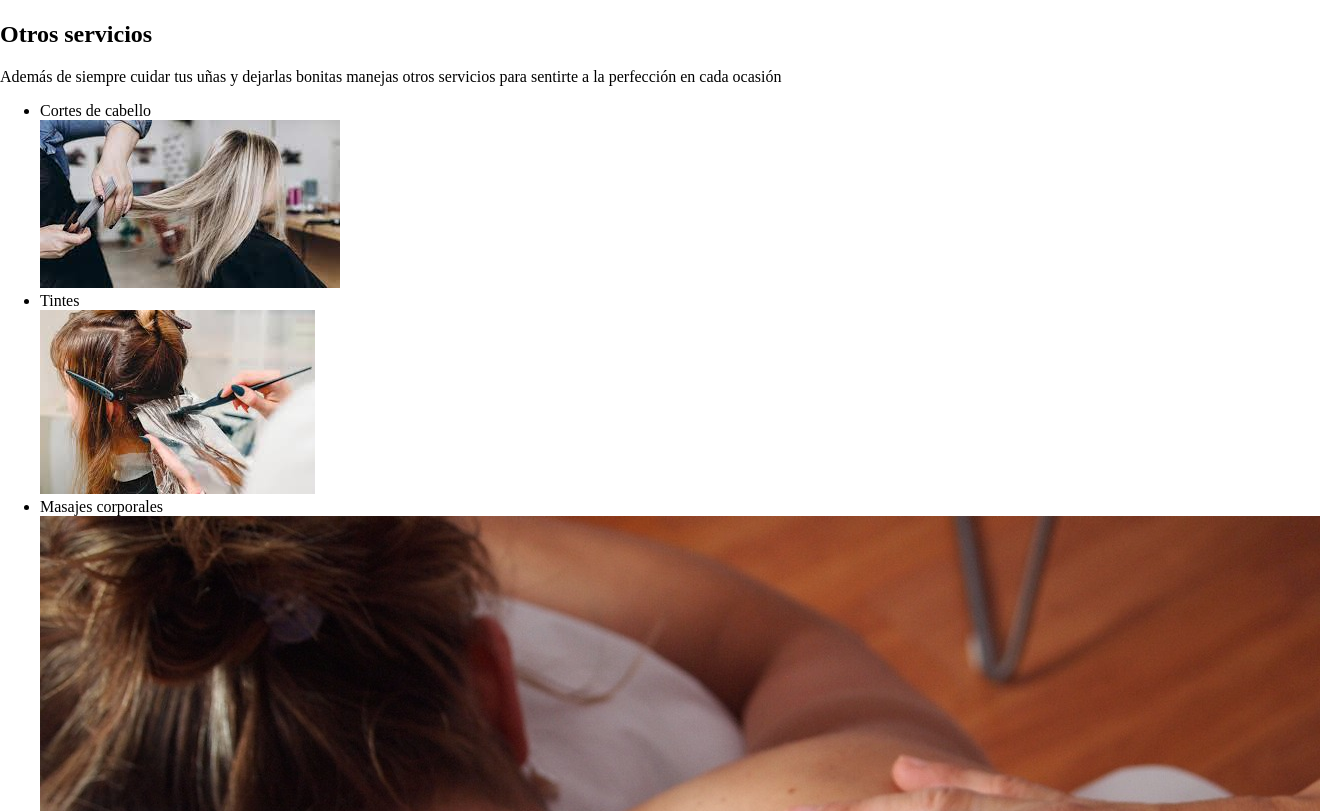
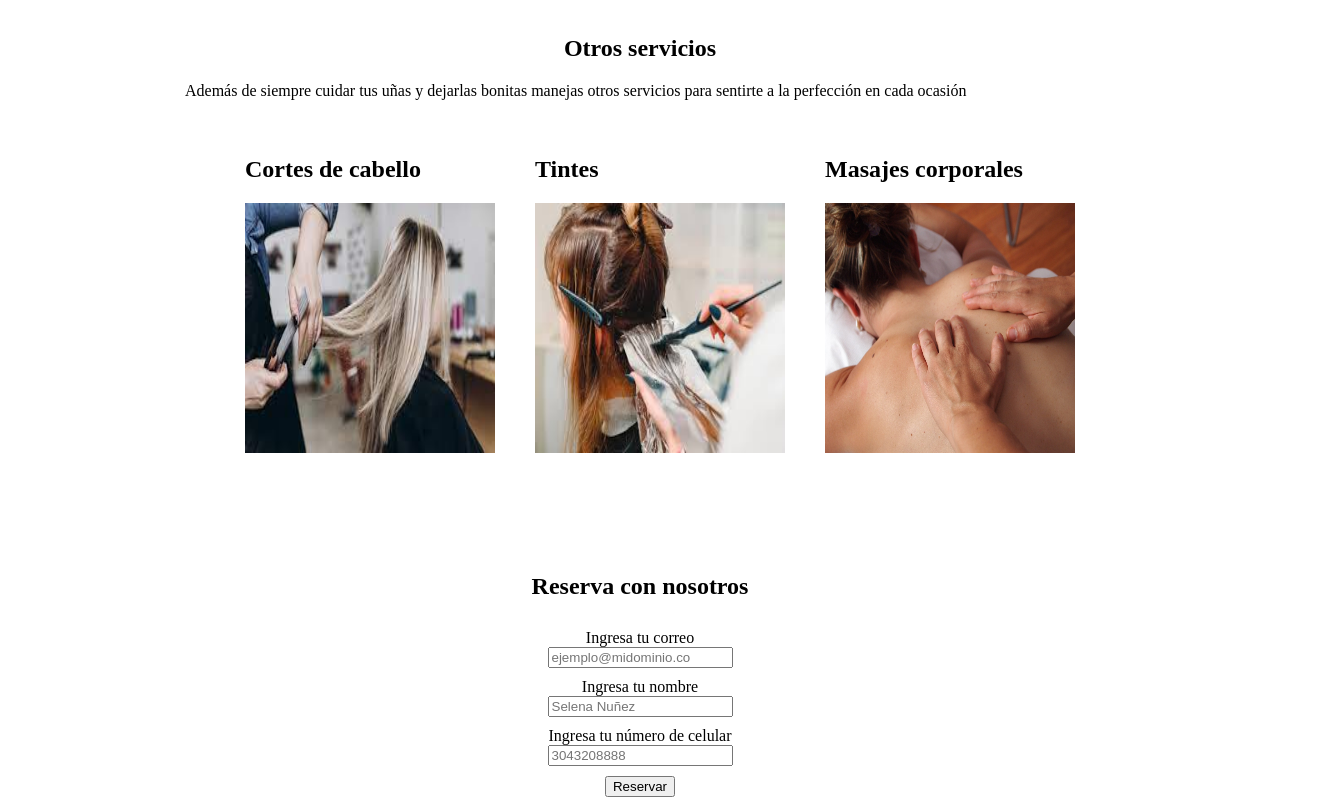
Before and after one commit to valentina-garcia-r/WebAppPazyLibertad, a plain HTML site: page index.html in a window 1280 px wide. Shown: the part 980-1791 px from the top of the page, 1320 px wide, since content can reach past the window. Drawn offline with Linux system fonts and the light colour scheme.

Commit message:
Add GitIgnore and corrections in forms and size of images
Add GitIgnore and corrections in forms and size of images

```diff
--- a/css/index.css
+++ b/css/index.css
@@ -8,6 +8,7 @@ nav ul{
     align-items: center;
     text-decoration: none;
     background-color: rgb(207, 81, 106);
+    margin: 0px;
 
 }
 
@@ -16,6 +17,11 @@ nav li {
     list-style: none;
     color:  white;
 }
+
+#formulario label, #formulario button{
+    margin-top: 10px;
+}
+
 footer li {
     margin: 10px;
     list-style: none;
@@ -94,3 +100,28 @@ iframe{
 ul.otros-servicios{
     display: inline;
 }
+
+#otros-servicios{
+    display: flex;
+    flex-direction: column;
+    justify-content: center;
+    align-items: center;
+}
+
+#other_services {
+    display: flex;
+    align-items: center;
+    justify-content: center;
+}
+
+#other_services img{
+    width: 250px;
+    height: 250px;
+}
+
+#other_services li{
+    padding: 20px;
+    text-decoration: none;
+    list-style: none;
+    align-items: center;
+}
--- a/index.html
+++ b/index.html
@@ -14,7 +14,7 @@
             <ul>
                 <li><a href="#quienes-somos">Nosotros</a></li>
                 <li><a href="#servicios">Uñas</a></li>
-                <li><a href="#otros.servicios">Otros servicios</a></li>
+                <li><a href="#otros-servicios">Otros servicios</a></li>
                 <li><a href="#registro">Reserva</a></li>
                 <li><a href="#como-llegar">Ubicación</a></li>
                 <li><a href="#contactanos">Contáctanos</a></li>
@@ -75,17 +75,26 @@
             <img src="./img/pedicure.jpg" alt="pedicure">
         </div>
     </section>
-    <section id="Otros-servicios">
+    <section id="otros-servicios">
         <h2>Otros servicios</h2>
         <div>
             Además de siempre cuidar tus uñas y dejarlas bonitas manejas otros servicios para sentirte a la perfección en cada ocasión
-            <ul>
-                <li>Cortes de cabello</li>
-                <img src="./img/corte.jpg" alt="corte de cabello">
-                <li>Tintes </li>
-                <img src="./img/tinte.jpg" alt="tintura de cabello">
-                <li>Masajes corporales</li>
-                <img src="./img/masaje.jpg" alt="masajes">
+            <ul id="other_services">
+                <li>
+                    <h1>Cortes de cabello</h1>
+                    <img src="./img/corte.jpg" alt="corte de cabello">
+                </li>
+
+                <li>
+                    <h1>Tintes</h1>
+                    <img src="./img/tinte.jpg" alt="tintura de cabello">
+                </li>
+
+                <li>
+                    <h1>Masajes corporales</h1>
+                    <img src="./img/masaje.jpg" alt="masajes">
+                </li>
+
             </ul>
         </div>
     </section>
@@ -101,6 +110,7 @@
             <input type="name" name="name" id="nombre" placeholder="Selena Nuñez">
             <label for="name">Ingresa tu número de celular</label>
             <input type="phone" name="phone" id="celular" placeholder="3043208888">
+            <button>Reservar</button>
         </form>
 
     </section>
```
Also changed, not shown: 1 other file.
